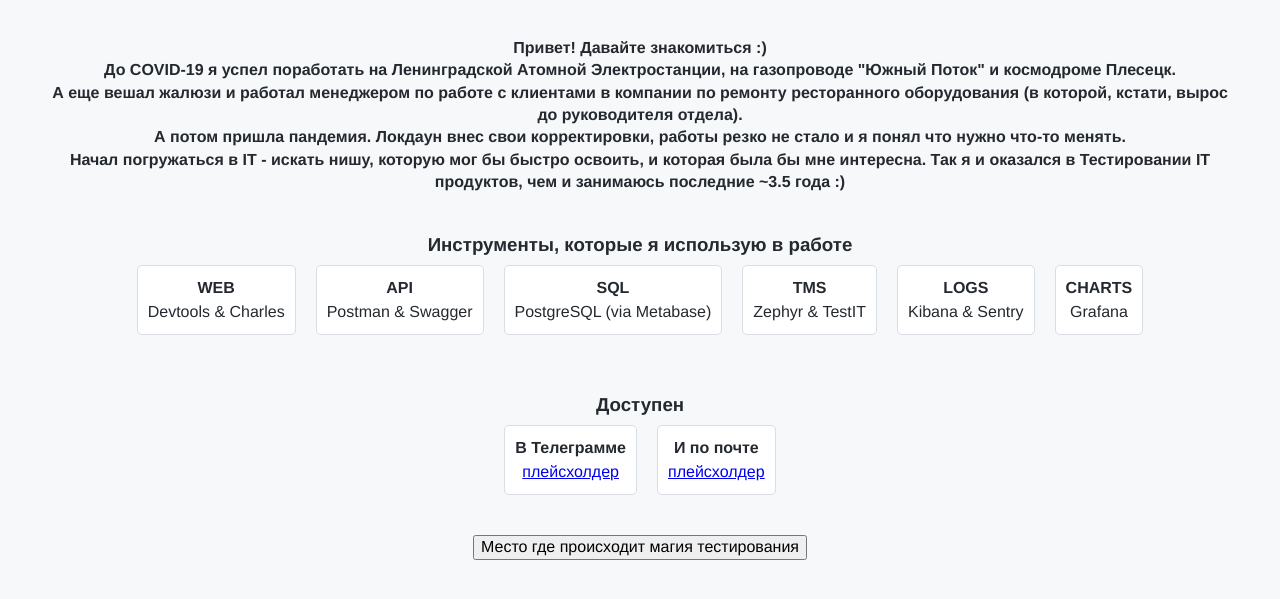
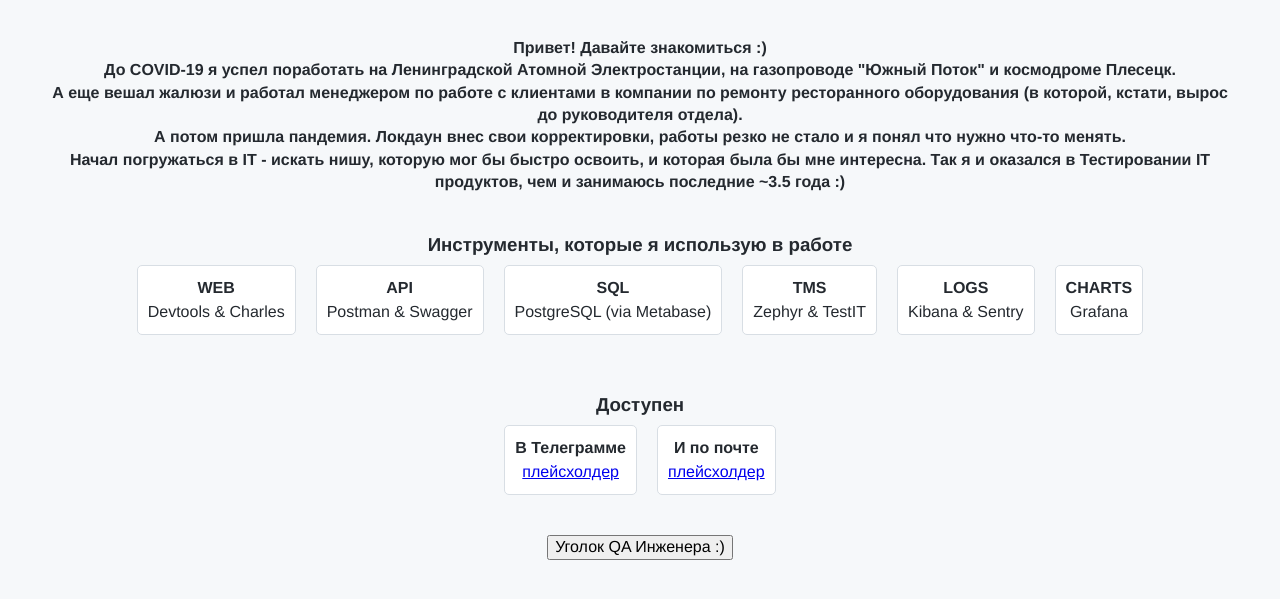
Before and after one commit to NikolaySysoev/NIkolaySysoev.github.io, a plain HTML site: page index.html in a window 1280 px wide. Shown: the part 533-1132 px from the top of the page. Drawn offline with Linux system fonts and the light colour scheme.

Commit message:
Update index.html

```diff
--- a/index.html
+++ b/index.html
@@ -46,7 +46,7 @@
     </main>
     <footer>
     <button onclick="showImage()">
-        Место где происходит магия тестирования
+        Уголок QA Инженера :)
     </button>
     <script>
         function showImage() {
```
